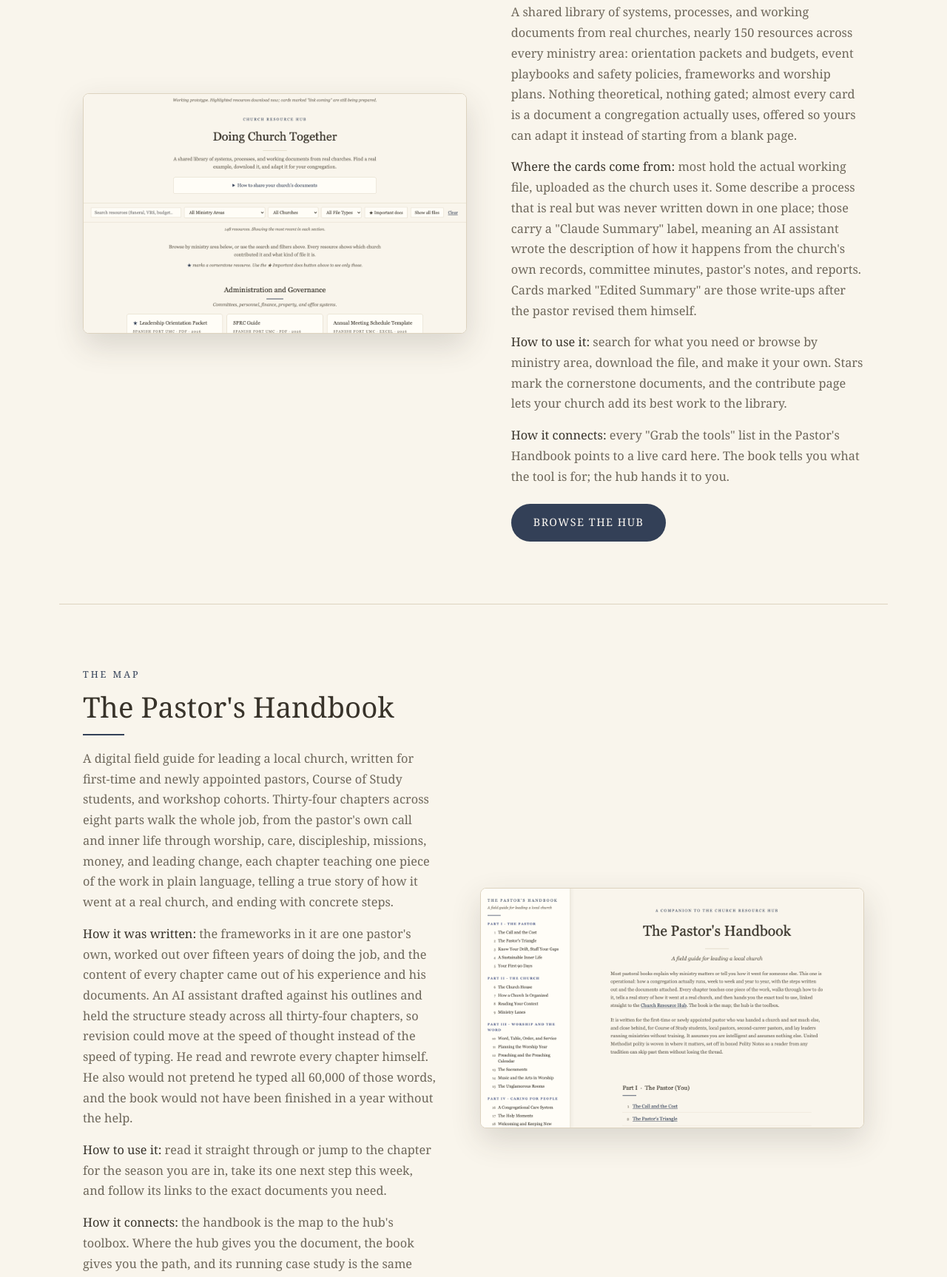
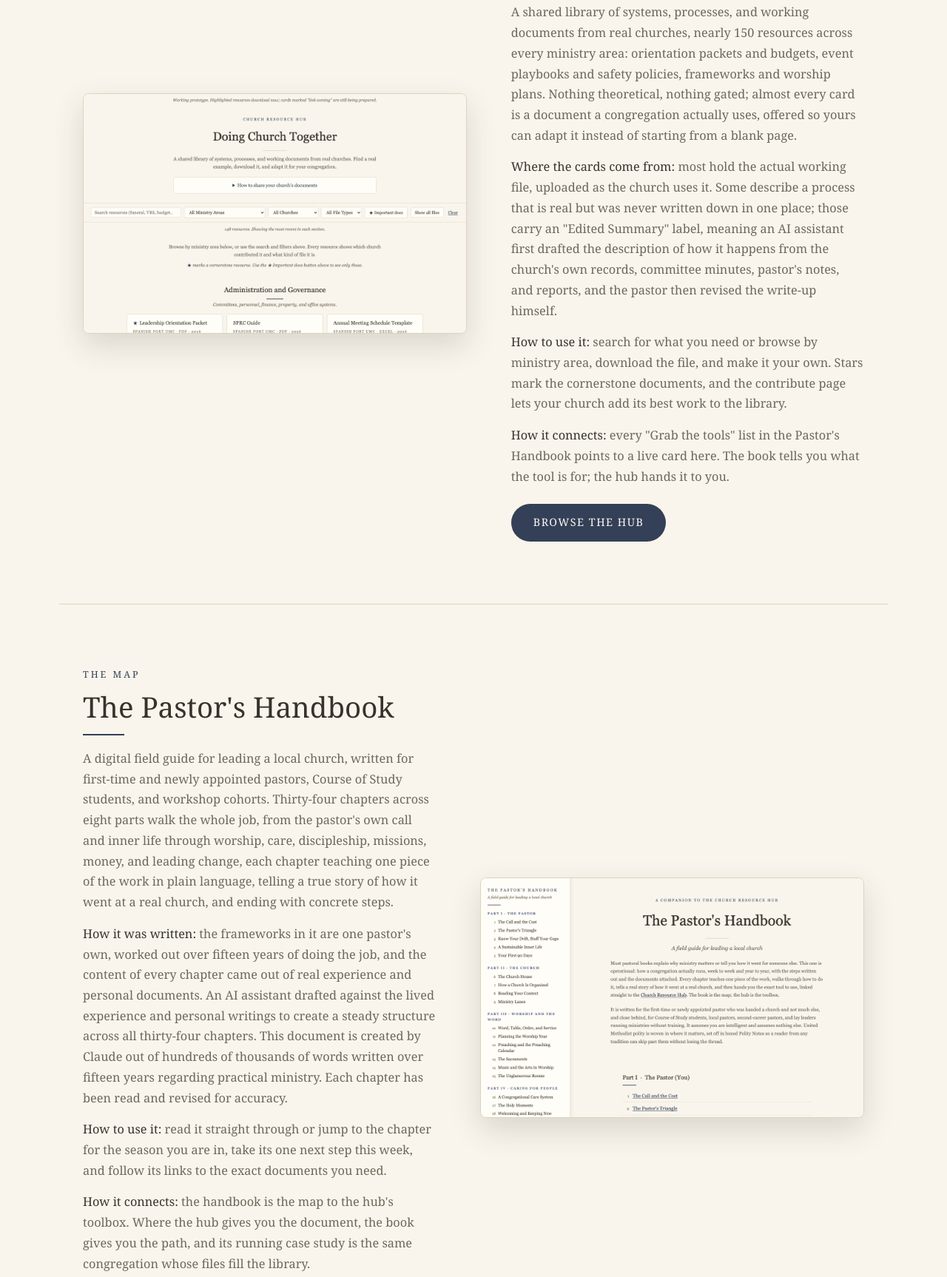
Before and after one commit to churchresourcehub/doingchurchtogether, a plain HTML site: page index.html in a window 1280 px wide. Shown: the part 1203-2929 px from the top of the page at 74% size. Drawn offline with Linux system fonts and the light colour scheme.

Commit message:
Front page: Woods's revisions to the Hub and Handbook provenance paragraphs

```diff
--- a/index.html
+++ b/index.html
@@ -324,7 +324,7 @@
     <h2>The Church Resource Hub</h2>
     <hr class="h-rule">
     <p>A shared library of systems, processes, and working documents from real churches, nearly 150 resources across every ministry area: orientation packets and budgets, event playbooks and safety policies, frameworks and worship plans. Nothing theoretical, nothing gated; almost every card is a document a congregation actually uses, offered so yours can adapt it instead of starting from a blank page.</p>
-    <p><strong>Where the cards come from:</strong> most hold the actual working file, uploaded as the church uses it. Some describe a process that is real but was never written down in one place; those carry a "Claude Summary" label, meaning an AI assistant wrote the description of how it happens from the church's own records, committee minutes, pastor's notes, and reports. Cards marked "Edited Summary" are those write-ups after the pastor revised them himself.</p>
+    <p><strong>Where the cards come from:</strong> most hold the actual working file, uploaded as the church uses it. Some describe a process that is real but was never written down in one place; those carry an "Edited Summary" label, meaning an AI assistant first drafted the description of how it happens from the church's own records, committee minutes, pastor's notes, and reports, and the pastor then revised the write-up himself.</p>
     <p><strong>How to use it:</strong> search for what you need or browse by ministry area, download the file, and make it your own. Stars mark the cornerstone documents, and the contribute page lets your church add its best work to the library.</p>
     <p><strong>How it connects:</strong> every "Grab the tools" list in the Pastor's Handbook points to a live card here. The book tells you what the tool is for; the hub hands it to you.</p>
     <a class="cta" href="https://churchresourcehub.github.io/">Browse the Hub</a>
@@ -340,7 +340,7 @@
     <h2>The Pastor's Handbook</h2>
     <hr class="h-rule">
     <p>A digital field guide for leading a local church, written for first-time and newly appointed pastors, Course of Study students, and workshop cohorts. Thirty-four chapters across eight parts walk the whole job, from the pastor's own call and inner life through worship, care, discipleship, missions, money, and leading change, each chapter teaching one piece of the work in plain language, telling a true story of how it went at a real church, and ending with concrete steps.</p>
-    <p><strong>How it was written:</strong> the frameworks in it are one pastor's own, worked out over fifteen years of doing the job, and the content of every chapter came out of his experience and his documents. An AI assistant drafted against his outlines and held the structure steady across all thirty-four chapters, so revision could move at the speed of thought instead of the speed of typing. He read and rewrote every chapter himself. He also would not pretend he typed all 60,000 of those words, and the book would not have been finished in a year without the help.</p>
+    <p><strong>How it was written:</strong> the frameworks in it are one pastor's own, worked out over fifteen years of doing the job, and the content of every chapter came out of real experience and personal documents. An AI assistant drafted against the lived experience and personal writings to create a steady structure across all thirty-four chapters. This document is created by Claude out of hundreds of thousands of words written over fifteen years regarding practical ministry. Each chapter has been read and revised for accuracy.</p>
     <p><strong>How to use it:</strong> read it straight through or jump to the chapter for the season you are in, take its one next step this week, and follow its links to the exact documents you need.</p>
     <p><strong>How it connects:</strong> the handbook is the map to the hub's toolbox. Where the hub gives you the document, the book gives you the path, and its running case study is the same congregation whose files fill the library.</p>
     <a class="cta" href="https://pastorhandbook.vercel.app">Read the Handbook</a>
```
